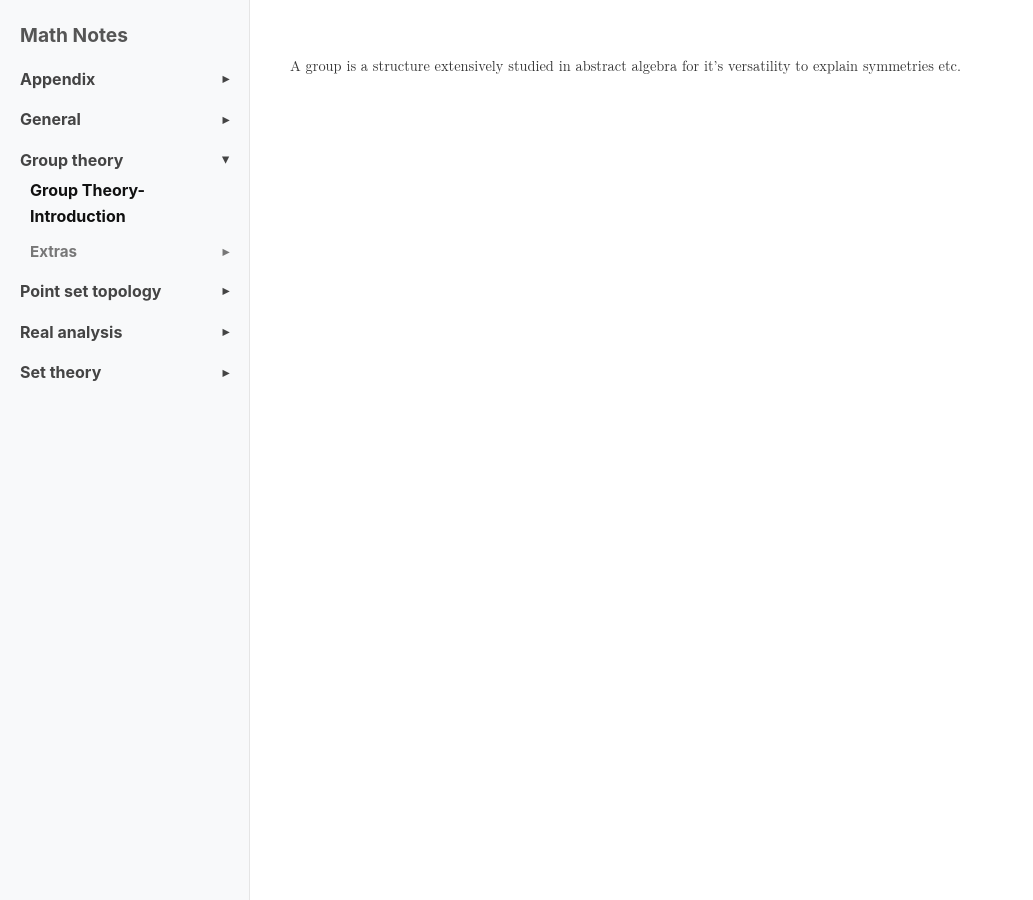
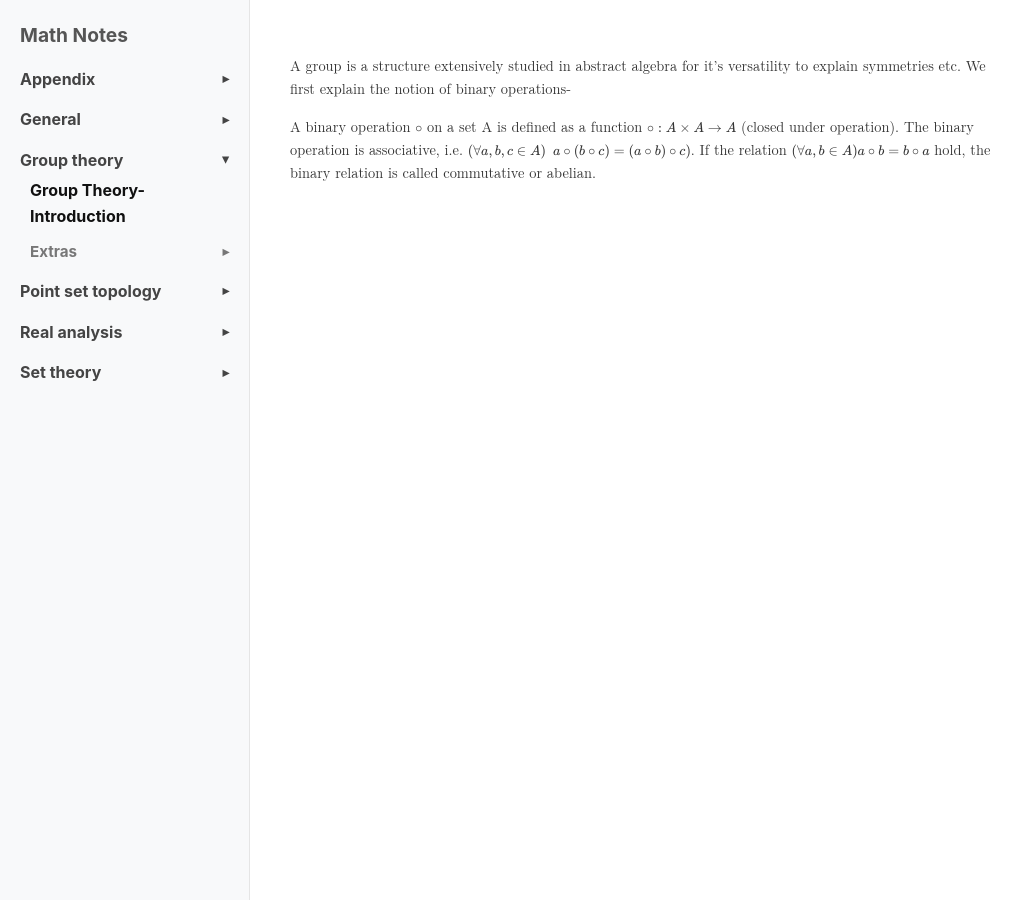
Before and after one commit to Nasif-Abdullah/Math, a Jekyll site: the page built from Group Theory/group_intro.md, in a window 1280 px wide. Shown: the whole page, without its empty margins (0-1033 px from the left). Built offline with Jekyll 4.4.1, drawn with Linux system fonts in a browser that asks for light colours; some web fonts are replaced.

Commit message:
Update group_intro.md

```diff
--- a/Group Theory/group_intro.md
+++ b/Group Theory/group_intro.md
@@ -3,4 +3,6 @@ layout: default
 title: Group Theory- Introduction
 ---
 
-A group is a structure extensively studied in abstract algebra for it's versatility to explain symmetries etc.
+A group is a structure extensively studied in abstract algebra for it's versatility to explain symmetries etc. We first explain the notion of binary operations-
+
+A binary operation $\circ$ on a set A is defined as a function $\circ : A \times A \rightarrow A$ (closed under operation). The binary operation is associative, i.e. $(\forall a,b,c \in A) \ \ a \circ (b \circ c) = (a \circ b) \circ c)$. If the relation $(\forall a,b \in A) a \circ b = b \circ a$ hold, the binary relation is called commutative or abelian.
```
